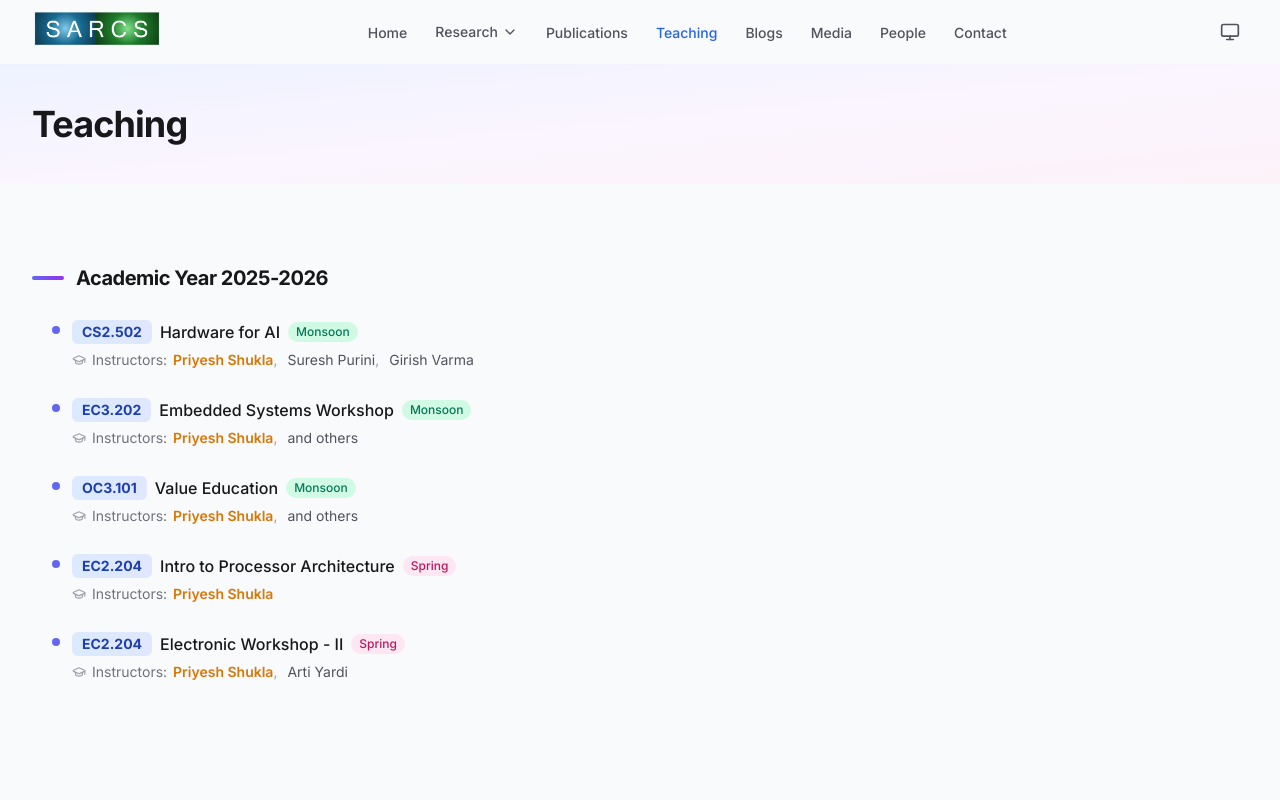
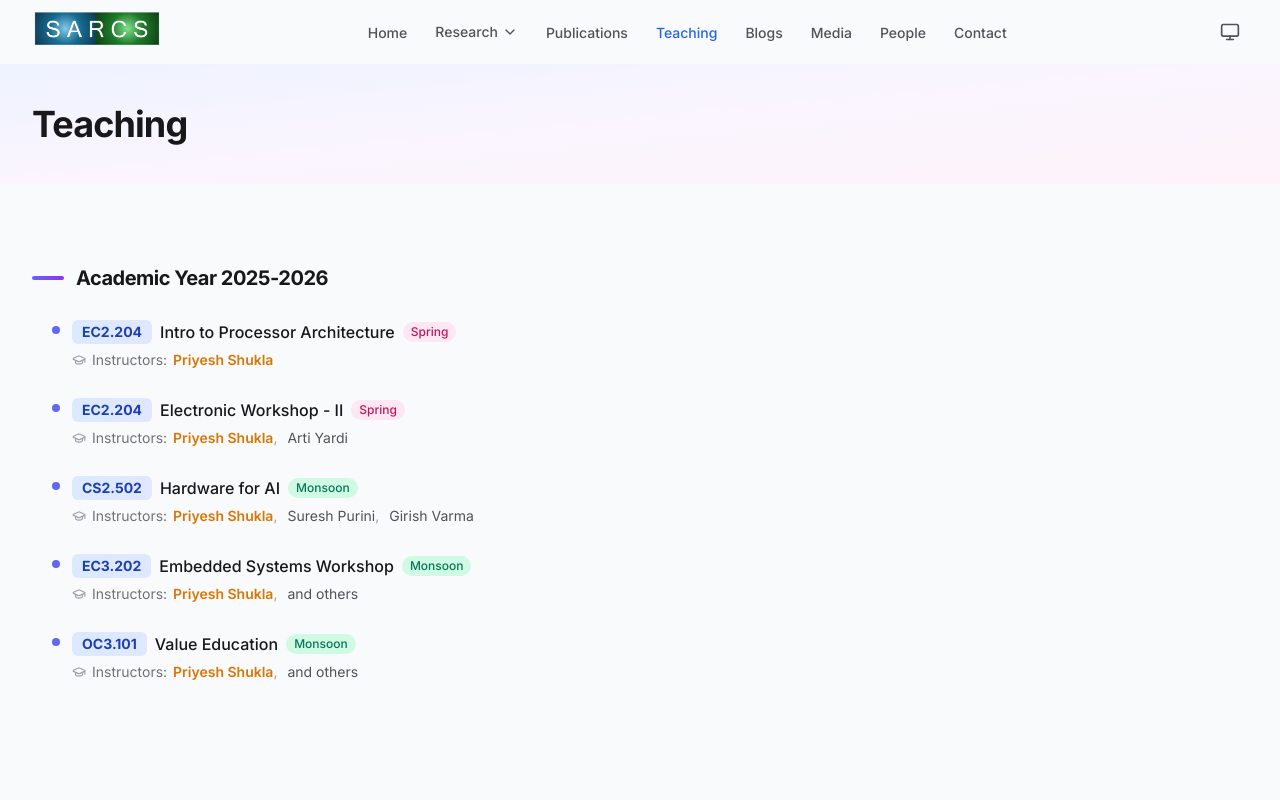
Before and after one commit to SARCS-Research-Group-IIITH/SARCS-Research-Group-IIITH.github.io, a Next.js app: page /teaching in a window 1280 px wide. Shown: the top 800 px of the page. Built offline with nearby package versions, Linux system fonts and the light colour scheme.

Commit message:
Updated readme and final push before deployment

```diff
--- a/components/teaching/TeachingSection.tsx
+++ b/components/teaching/TeachingSection.tsx
@@ -118,15 +118,13 @@ function CourseItem({ course, semester }: { course: Course; semester: string })
  * Simple heading with courses listed underneath
  */
 function AcademicYearSection({ academicYear }: { academicYear: AcademicYear }) {
-  // Sort semesters: Monsoon first, then Spring
-  const sortedSemesters = [...academicYear.semesters].sort((a, b) => {
-    if (a.name === 'Monsoon') return -1;
-    if (b.name === 'Monsoon') return 1;
-    return 0;
-  });
+  // Group semesters: Spring first, then Monsoon, preserving original order within each group
+  const springSemesters = academicYear.semesters.filter(s => s.name === 'Spring');
+  const monsoonSemesters = academicYear.semesters.filter(s => s.name === 'Monsoon');
+  const orderedSemesters = [...springSemesters, ...monsoonSemesters];
 
   // Flatten courses with semester info
-  const allCourses = sortedSemesters.flatMap(semester =>
+  const allCourses = orderedSemesters.flatMap(semester =>
     semester.courses.map(course => ({ course, semester: semester.name }))
   );
 
--- a/data/news.json
+++ b/data/news.json
@@ -3,8 +3,8 @@
     "id": "news-1",
     "date": "2025-12-15",
     "title": "Paper Accepted at ICEDGE 2025",
-    "description": "Our paper on 'Energy-Efficient In-Memory Computing Architectures for Deep Learning Inference' has been accepted at the International Symposium on Computer Architecture (ISCA) 2026.",
-    "link": "https://example.com/isca-2026",
+    "description": "Our paper titled 'ProbCIMs: Compute-in-Memory Paradigms for Robust and Efficient Probabilistic Computing & AI' accepted at the Intelligent Computing and Systems at the Edge (ICEDGE) 2025.",
+    "link": "https://icedge.org/list-of-accepted-papers/",
     "type": "publication",
     "pinned": false
   }
--- a/data/teaching.json
+++ b/data/teaching.json
@@ -29,9 +29,9 @@
           "name": "Monsoon",
           "courses": [
             {
-              "code": "OC3.101",
-              "name": "Value Education",
-              "faculty": ["Priyesh Shukla", "and others"],
+              "code": "CS2.502",
+              "name": "Hardware for AI",
+              "faculty": ["Priyesh Shukla", "Suresh Purini", "Girish Varma"],
               "link": null
             }
           ]
@@ -51,9 +51,9 @@
           "name": "Monsoon",
           "courses": [
             {
-              "code": "CS2.502",
-              "name": "Hardware for AI",
-              "faculty": ["Priyesh Shukla", "Suresh Purini", "Girish Varma"],
+              "code": "OC3.101",
+              "name": "Value Education",
+              "faculty": ["Priyesh Shukla", "and others"],
               "link": null
             }
           ]
```
Also changed, not shown: 1 other file (tests, documents, lock files or other folders).
